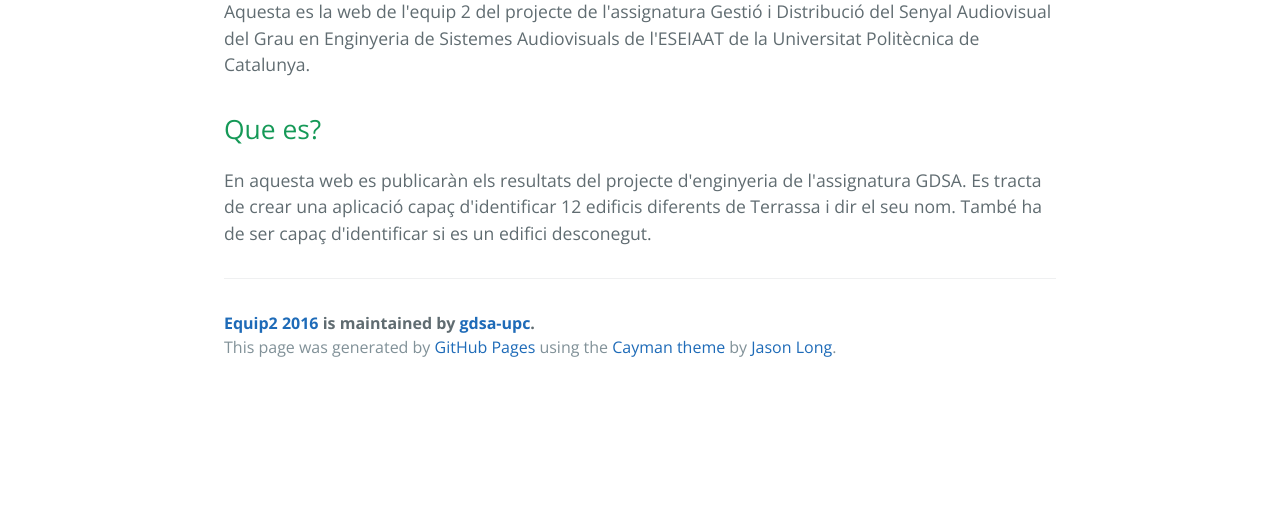
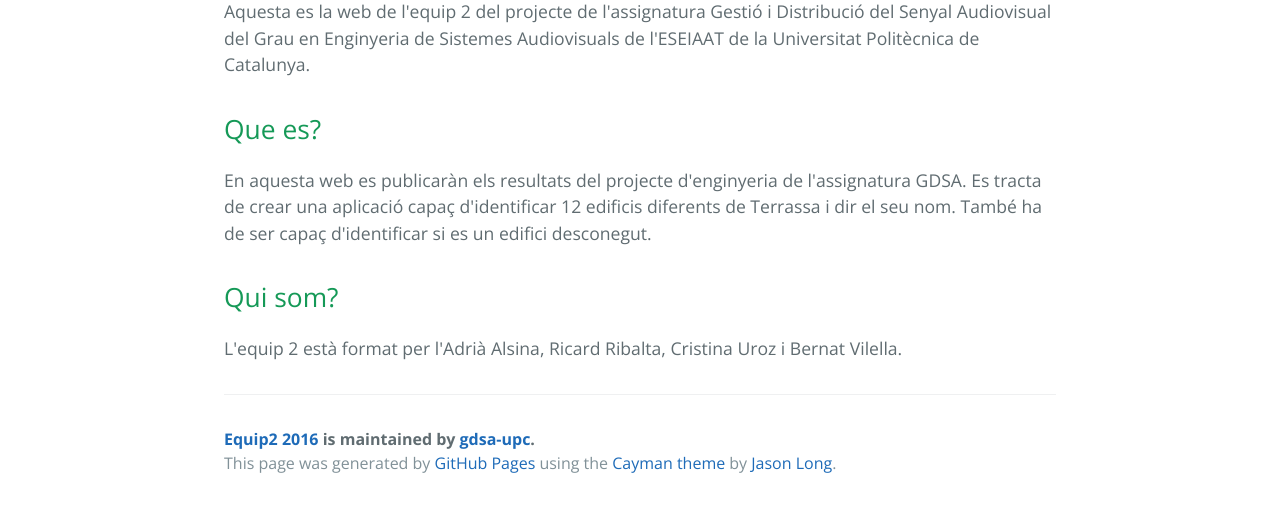
Before and after one commit to gdsa-upc/Enjoy-Exploring-Terrassa, a plain HTML site: page index.html in a window 1280 px wide. Shown: the part 440-947 px from the top of the page. Before the commit the page ends 831 px from the top, so only its background shows below. Drawn offline with nearby package versions, Linux system fonts and the light colour scheme.

Commit message:
Create gh-pages branch via GitHub

```diff
--- a/index.html
+++ b/index.html
@@ -29,6 +29,11 @@
 
 <p>En aquesta web es publicaràn els resultats del projecte d'enginyeria de l'assignatura GDSA. Es tracta de crear una aplicació capaç d'identificar 12 edificis diferents de Terrassa i dir el seu nom. També ha de ser capaç d'identificar si es un edifici desconegut.</p>
 
+<h2>
+<a id="qui-som" class="anchor" href="#qui-som" aria-hidden="true"><span aria-hidden="true" class="octicon octicon-link"></span></a>Qui som?</h2>
+
+<p>L'equip 2 està format per l'Adrià Alsina, Ricard Ribalta, Cristina Uroz i Bernat Vilella.</p>
+
       <footer class="site-footer">
         <span class="site-footer-owner"><a href="https://github.com/gdsa-upc/Equip2_2016">Equip2 2016</a> is maintained by <a href="https://github.com/gdsa-upc">gdsa-upc</a>.</span>
 
--- a/params.json
+++ b/params.json
@@ -1,6 +1,6 @@
 {
   "name": "Equip2 2016",
   "tagline": "",
-  "body": "# INTRODUCCIÓ\r\nAquesta es la web de l'equip 2 del projecte de l'assignatura Gestió i Distribució del Senyal Audiovisual del Grau en Enginyeria de Sistemes Audiovisuals de l'ESEIAAT de la Universitat Politècnica de Catalunya.\r\n\r\n## Que es?\r\nEn aquesta web es publicaràn els resultats del projecte d'enginyeria de l'assignatura GDSA. Es tracta de crear una aplicació capaç d'identificar 12 edificis diferents de Terrassa i dir el seu nom. També ha de ser capaç d'identificar si es un edifici desconegut.",
+  "body": "# INTRODUCCIÓ\r\nAquesta es la web de l'equip 2 del projecte de l'assignatura Gestió i Distribució del Senyal Audiovisual del Grau en Enginyeria de Sistemes Audiovisuals de l'ESEIAAT de la Universitat Politècnica de Catalunya.\r\n\r\n## Que es?\r\nEn aquesta web es publicaràn els resultats del projecte d'enginyeria de l'assignatura GDSA. Es tracta de crear una aplicació capaç d'identificar 12 edificis diferents de Terrassa i dir el seu nom. També ha de ser capaç d'identificar si es un edifici desconegut.\r\n\r\n## Qui som?\r\nL'equip 2 està format per l'Adrià Alsina, Ricard Ribalta, Cristina Uroz i Bernat Vilella.",
   "note": "Don't delete this file! It's used internally to help with page regeneration."
 }
```
